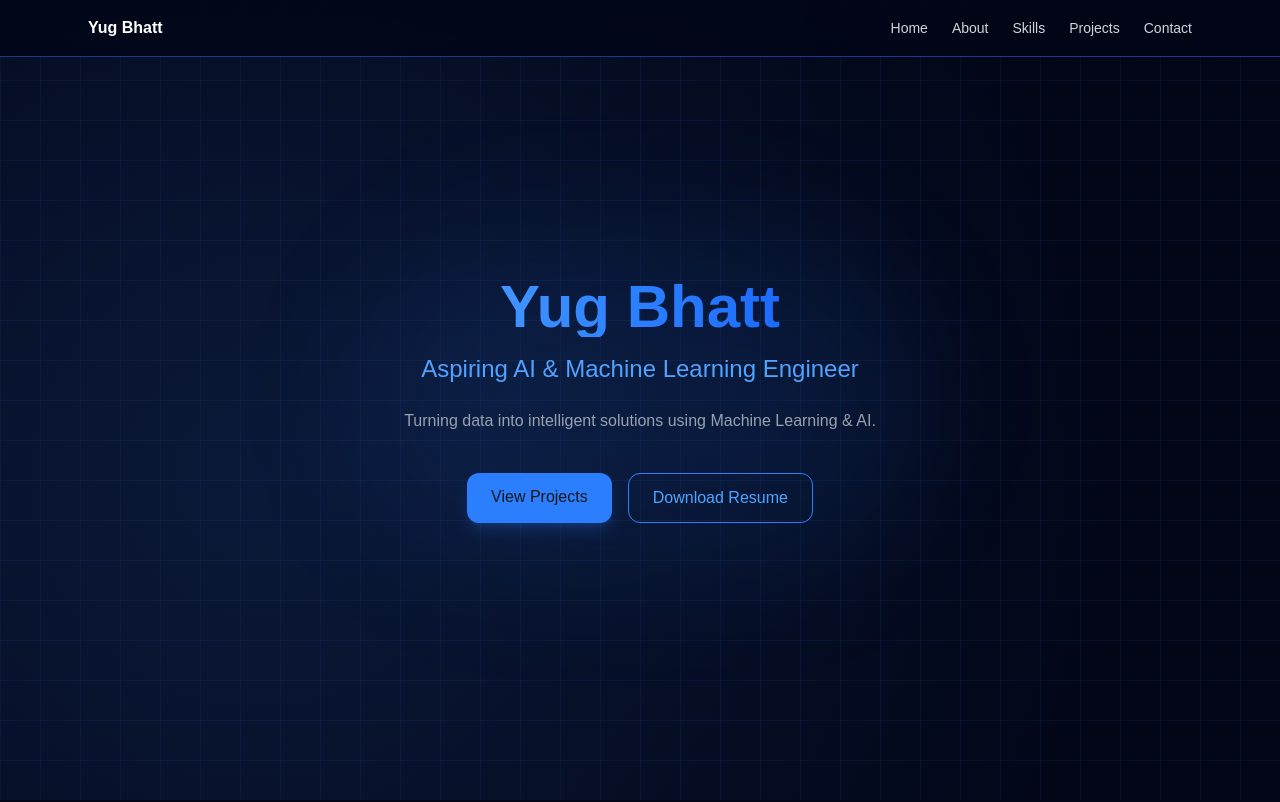
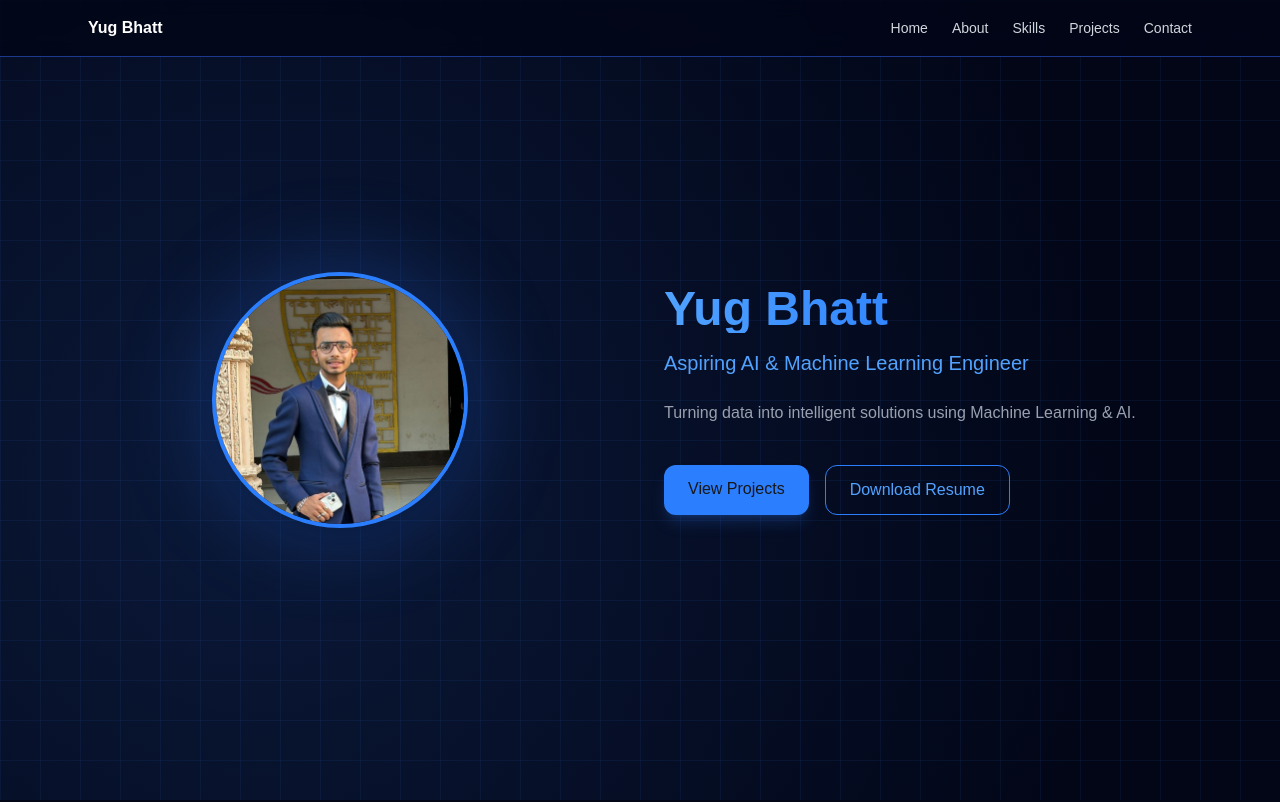
Before and after one commit to Yug-Bhatt/ai-ml-portfolio, a Next.js app: page / in a window 1280 px wide. Shown: the top 802 px of the page. Built offline with nearby package versions, Linux system fonts and the light colour scheme.

Commit message:
Added my photo

```diff
--- a/app/page.tsx
+++ b/app/page.tsx
@@ -14,66 +14,48 @@ export default function Home() {
 
       <main
         id="home"
-        className="min-h-screen flex items-center justify-center text-center px-6 relative"
+        className="min-h-screen flex items-center justify-center px-6 relative"
       >
-        <div className="relative">
-          {/* Glow background */}
-          <div className="absolute -inset-10 bg-blue-500/10 blur-3xl rounded-full"></div>
+        <div className="max-w-6xl w-full grid md:grid-cols-2 gap-12 items-center">
 
+          {/* LEFT: Photo */}
           <motion.div
-            initial="hidden"
-            animate="visible"
-            variants={{
-              hidden: {},
-              visible: {
-                transition: {
-                  staggerChildren: 0.2,
-                },
-              },
-            }}
-            className="relative z-10"
+            initial={{ opacity: 0, x: -50 }}
+            animate={{ opacity: 1, x: 0 }}
+            transition={{ duration: 0.8 }}
+            className="flex justify-center"
           >
-            {/* Name */}
-            <motion.h1
-              variants={{
-                hidden: { opacity: 0, y: 40 },
-                visible: { opacity: 1, y: 0 },
-              }}
-              className="text-5xl md:text-6xl font-bold bg-gradient-to-r from-blue-400 via-blue-500 to-blue-600 bg-clip-text text-transparent"
-            >
+            <div className="relative">
+              <div className="absolute -inset-4 bg-blue-500/20 blur-2xl rounded-full"></div>
+
+              <img
+                src="/yug_1.jpg"
+                alt="Yug Bhatt"
+                className="relative w-64 h-64 object-cover rounded-full border-4 border-blue-500 shadow-lg"
+              />
+            </div>
+          </motion.div>
+
+          {/* RIGHT: Text Content */}
+          <motion.div
+            initial={{ opacity: 0, x: 50 }}
+            animate={{ opacity: 1, x: 0 }}
+            transition={{ duration: 0.8 }}
+            className="text-center md:text-left"
+          >
+            <h1 className="text-5xl font-bold bg-gradient-to-r from-blue-400 via-blue-500 to-blue-600 bg-clip-text text-transparent">
               Yug Bhatt
-            </motion.h1>
+            </h1>
 
-            {/* Subtitle */}
-            <motion.h2
-              variants={{
-                hidden: { opacity: 0, y: 40 },
-                visible: { opacity: 1, y: 0 },
-              }}
-              className="mt-4 text-xl md:text-2xl text-blue-400"
-            >
+            <h2 className="mt-4 text-xl text-blue-400">
               Aspiring AI & Machine Learning Engineer
-            </motion.h2>
+            </h2>
 
-            {/* Description */}
-            <motion.p
-              variants={{
-                hidden: { opacity: 0, y: 40 },
-                visible: { opacity: 1, y: 0 },
-              }}
-              className="mt-6 max-w-xl mx-auto text-gray-400"
-            >
+            <p className="mt-6 text-gray-400 max-w-lg">
               Turning data into intelligent solutions using Machine Learning & AI.
-            </motion.p>
+            </p>
 
-            {/* Buttons */}
-            <motion.div
-              variants={{
-                hidden: { opacity: 0, y: 40 },
-                visible: { opacity: 1, y: 0 },
-              }}
-              className="mt-10 flex justify-center gap-4"
-            >
+            <div className="mt-10 flex gap-4 justify-center md:justify-start">
               <a
                 href="#projects"
                 className="px-6 py-3 rounded-xl bg-blue-500 hover:bg-blue-600 hover:scale-105 active:scale-95 transition-all duration-300 shadow-lg shadow-blue-500/20"
@@ -88,8 +70,9 @@ export default function Home() {
               >
                 Download Resume
               </a>
-            </motion.div>
+            </div>
           </motion.div>
+
         </div>
       </main>
 
```
Also changed, not shown: public/yug.jpeg (added), public/yug_1.jpg (added).
